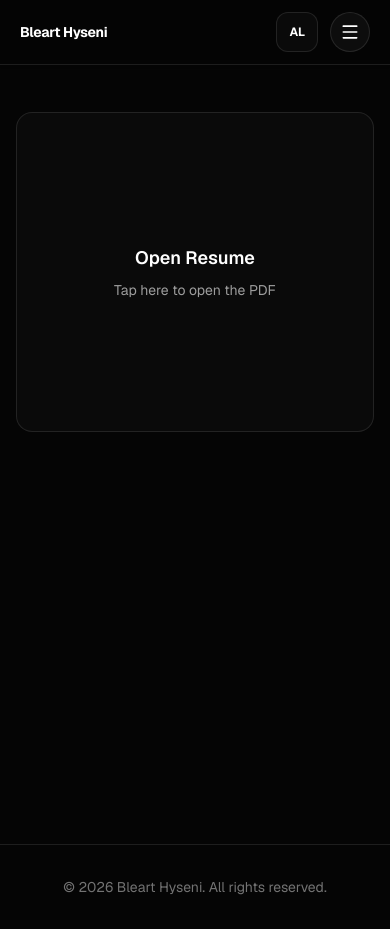
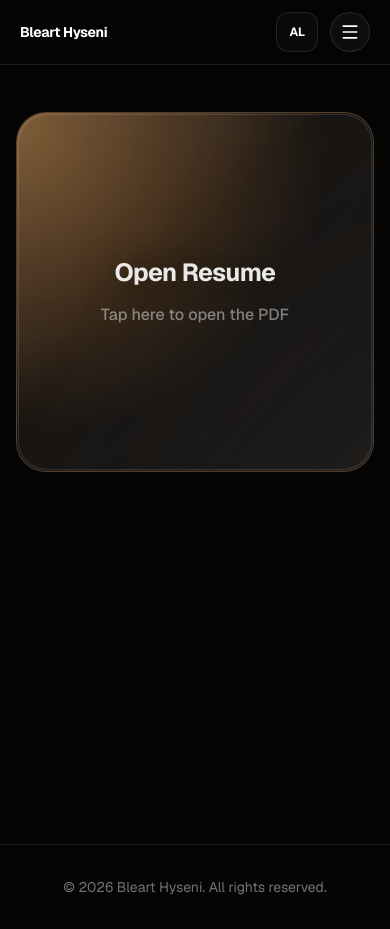
Before and after one commit to blearthysenii/blearthyseni-portfolio, a Next.js app in the folder web/: page /en/resume in a window 390 px wide. Built offline with nearby package versions, Linux system fonts and the light colour scheme.

Commit message:
feat(resume): polish mobile PDF preview cards

```diff
--- a/web/app/al/cv/page.tsx
+++ b/web/app/al/cv/page.tsx
@@ -8,7 +8,6 @@ export default function CVPage() {
 
       <main className="min-h-screen overflow-x-hidden bg-[#050505] px-4 pb-16 pt-28 sm:px-6 lg:px-8">
         <div className="mx-auto w-full max-w-[794px] overflow-hidden">
-          {/* Download button - Desktop only */}
           <div className="resume-toolbar-rise mb-5 hidden justify-end md:flex">
             <a
               href="/resume/alb.pdf"
@@ -19,22 +18,29 @@ export default function CVPage() {
             </a>
           </div>
 
-          {/* Mobile: Safari iPhone does not render PDF iframe reliably */}
           <div className="resume-paper-rise block md:hidden">
             <a
               href="/resume/alb.pdf"
               target="_blank"
               rel="noopener noreferrer"
-              className="flex min-h-[320px] w-full flex-col items-center justify-center rounded-2xl border border-white/10 bg-neutral-950 px-6 text-center text-white transition hover:bg-neutral-900"
+              className="resume-reflection-card relative flex min-h-[360px] w-full overflow-hidden rounded-[30px] border border-[#a9794d]/45 bg-white/[0.04] px-6 text-center text-white shadow-[0_28px_80px_rgba(0,0,0,0.45)] backdrop-blur-xl transition active:scale-[0.99]"
             >
-              <span className="text-lg font-semibold">Hape CV-në</span>
-              <span className="mt-2 text-sm text-white/60">
-                Preke këtu për ta hapur PDF-in
+              <span className="resume-gradient-shift absolute -inset-8 bg-[radial-gradient(circle_at_8%_10%,rgba(180,113,45,0.66),rgba(28,19,14,0.42)_36%,rgba(8,9,13,0.9)_72%)]" />
+              <span className="resume-gradient-shift absolute -inset-8 bg-[radial-gradient(circle_at_92%_92%,rgba(169,100,39,0.58),rgba(18,15,15,0.25)_38%,rgba(5,5,8,0)_72%)] [animation-delay:-3s]" />
+              <span className="absolute inset-0 bg-[linear-gradient(135deg,rgba(255,255,255,0.14),rgba(255,255,255,0.03)_42%,rgba(255,255,255,0.08)_100%)]" />
+              <span className="absolute inset-[1px] rounded-[29px] border border-white/12 bg-black/10" />
+
+              <span className="relative z-10 flex w-full flex-col items-center justify-center">
+                <span className="text-[1.55rem] font-bold leading-tight tracking-tight text-white/90 drop-shadow-[0_3px_16px_rgba(0,0,0,0.65)]">
+                  Hape CV-në
+                </span>
+                <span className="mt-4 text-base font-medium text-white/45 drop-shadow-[0_2px_12px_rgba(0,0,0,0.75)]">
+                  Preke këtu për ta hapur PDF-in
+                </span>
               </span>
             </a>
           </div>
 
-          {/* Desktop / tablet */}
           <iframe
             src="/resume/alb.pdf#toolbar=0&navpanes=0&scrollbar=0&view=FitH&zoom=page-width"
             title="Bleart Hyseni CV"
--- a/web/app/en/resume/page.tsx
+++ b/web/app/en/resume/page.tsx
@@ -8,7 +8,6 @@ export default function ResumePage() {
 
       <main className="min-h-screen overflow-x-hidden bg-[#050505] px-4 pb-16 pt-28 sm:px-6 lg:px-8">
         <div className="mx-auto w-full max-w-[794px] overflow-hidden">
-          {/* Download button - Desktop only */}
           <div className="resume-toolbar-rise mb-5 hidden justify-end md:flex">
             <a
               href="/resume/eng.pdf"
@@ -19,22 +18,29 @@ export default function ResumePage() {
             </a>
           </div>
 
-          {/* Mobile: Safari iPhone does not render PDF iframe reliably */}
           <div className="resume-paper-rise block md:hidden">
             <a
               href="/resume/eng.pdf"
               target="_blank"
               rel="noopener noreferrer"
-              className="flex min-h-[320px] w-full flex-col items-center justify-center rounded-2xl border border-white/10 bg-neutral-950 px-6 text-center text-white transition hover:bg-neutral-900"
+              className="resume-reflection-card relative flex min-h-[360px] w-full overflow-hidden rounded-[30px] border border-[#a9794d]/45 bg-white/[0.04] px-6 text-center text-white shadow-[0_28px_80px_rgba(0,0,0,0.45)] backdrop-blur-xl transition active:scale-[0.99]"
             >
-              <span className="text-lg font-semibold">Open Resume</span>
-              <span className="mt-2 text-sm text-white/60">
-                Tap here to open the PDF
+              <span className="resume-gradient-shift absolute -inset-8 bg-[radial-gradient(circle_at_8%_10%,rgba(180,113,45,0.66),rgba(28,19,14,0.42)_36%,rgba(8,9,13,0.9)_72%)]" />
+              <span className="resume-gradient-shift absolute -inset-8 bg-[radial-gradient(circle_at_92%_92%,rgba(169,100,39,0.58),rgba(18,15,15,0.25)_38%,rgba(5,5,8,0)_72%)] [animation-delay:-3s]" />
+              <span className="absolute inset-0 bg-[linear-gradient(135deg,rgba(255,255,255,0.14),rgba(255,255,255,0.03)_42%,rgba(255,255,255,0.08)_100%)]" />
+              <span className="absolute inset-[1px] rounded-[29px] border border-white/12 bg-black/10" />
+
+              <span className="relative z-10 flex w-full flex-col items-center justify-center">
+                <span className="text-[1.55rem] font-bold leading-tight tracking-tight text-white/90 drop-shadow-[0_3px_16px_rgba(0,0,0,0.65)]">
+                  Open Resume
+                </span>
+                <span className="mt-4 text-base font-medium text-white/45 drop-shadow-[0_2px_12px_rgba(0,0,0,0.75)]">
+                  Tap here to open the PDF
+                </span>
               </span>
             </a>
           </div>
 
-          {/* Desktop / tablet */}
           <iframe
             src="/resume/eng.pdf#toolbar=0&navpanes=0&scrollbar=0&view=FitH&zoom=page-width"
             title="Bleart Hyseni Resume"
--- a/web/app/globals.css
+++ b/web/app/globals.css
@@ -38,6 +38,34 @@ body {
   transform-origin: center top;
 }
 
+.resume-gradient-shift {
+  animation: resume-gradient-shift 8s ease-in-out infinite alternate;
+  background-size: 140% 140%;
+}
+
+.resume-reflection-card::before {
+  content: "";
+  position: absolute;
+  inset: -42%;
+  z-index: 1;
+  pointer-events: none;
+  background: linear-gradient(
+    115deg,
+    rgba(255, 255, 255, 0) 0%,
+    rgba(255, 255, 255, 0) 38%,
+    rgba(255, 255, 255, 0.02) 45%,
+    rgba(255, 255, 255, 0.055) 50%,
+    rgba(255, 255, 255, 0.02) 55%,
+    rgba(255, 255, 255, 0) 62%,
+    rgba(255, 255, 255, 0) 100%
+  );
+  filter: blur(32px);
+  opacity: 0;
+  transform: translate3d(-62%, 62%, 0) rotate(0.001deg);
+  will-change: transform, opacity;
+  animation: resume-reflection-pass 10.5s ease-in-out infinite;
+}
+
 @keyframes resume-paper-rise {
   from {
     opacity: 0;
@@ -52,9 +80,47 @@ body {
   }
 }
 
+@keyframes resume-gradient-shift {
+  from {
+    transform: scale(1.06) translate3d(-3%, -2%, 0);
+  }
+
+  to {
+    transform: scale(1.12) translate3d(4%, 3%, 0);
+  }
+}
+
+@keyframes resume-reflection-pass {
+  0%,
+  30% {
+    opacity: 0;
+    transform: translate3d(-62%, 62%, 0) rotate(0.001deg);
+  }
+
+  42% {
+    opacity: 0.045;
+  }
+
+  58% {
+    opacity: 0.035;
+  }
+
+  70%,
+  100% {
+    opacity: 0;
+    transform: translate3d(62%, -62%, 0) rotate(0.001deg);
+  }
+}
+
 @media (prefers-reduced-motion: reduce) {
   .resume-toolbar-rise,
-  .resume-paper-rise {
+  .resume-paper-rise,
+  .resume-gradient-shift {
     animation: none;
   }
+
+  .resume-reflection-card::before {
+    animation: none;
+    opacity: 0;
+  }
 }
```
